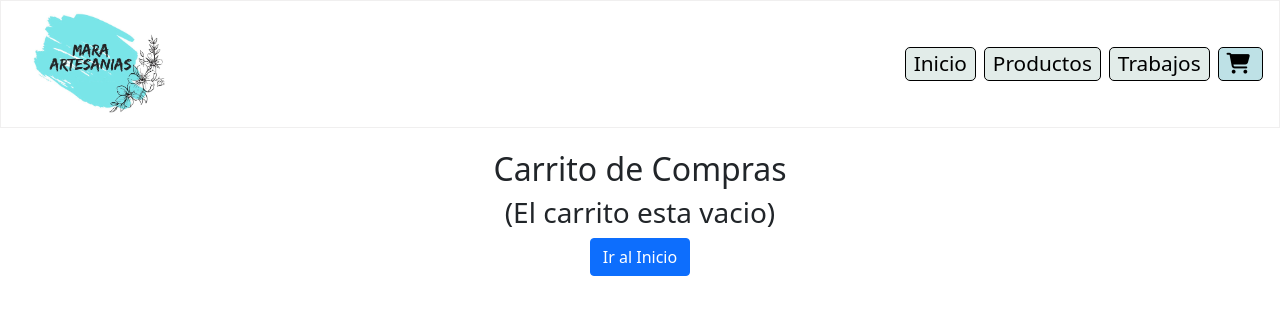
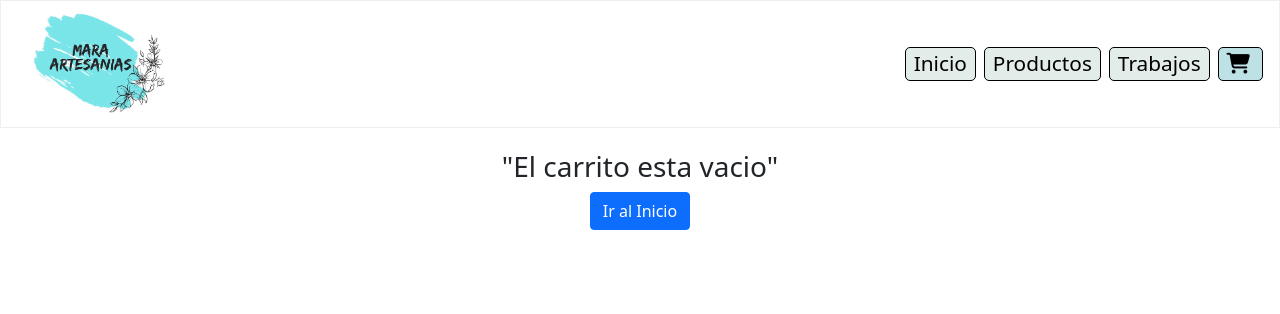
Before and after one commit to ctorchia/maraartesanias_react, a React (Create React App) app: page /cart in a window 1280 px wide. Shown: the top 314 px of the page. Built offline with nearby package versions, Linux system fonts and the light colour scheme.

Commit message:
Cambios mínimos en Cart

```diff
--- a/src/components/Cart/Cart.jsx
+++ b/src/components/Cart/Cart.jsx
@@ -75,8 +75,7 @@ const Cart = () => {
             cart.length === 0 ?
 
                 <div className="space-top d-flex row text-center">
-                    <h2>Carrito de Compras</h2>
-                    <h3>(El carrito esta vacio)</h3>
+                    <h3>"El carrito esta vacio"</h3>
                     <NavLink to="/">
                         <Button variant="primary">Ir al Inicio</Button>
                     </NavLink>
```
